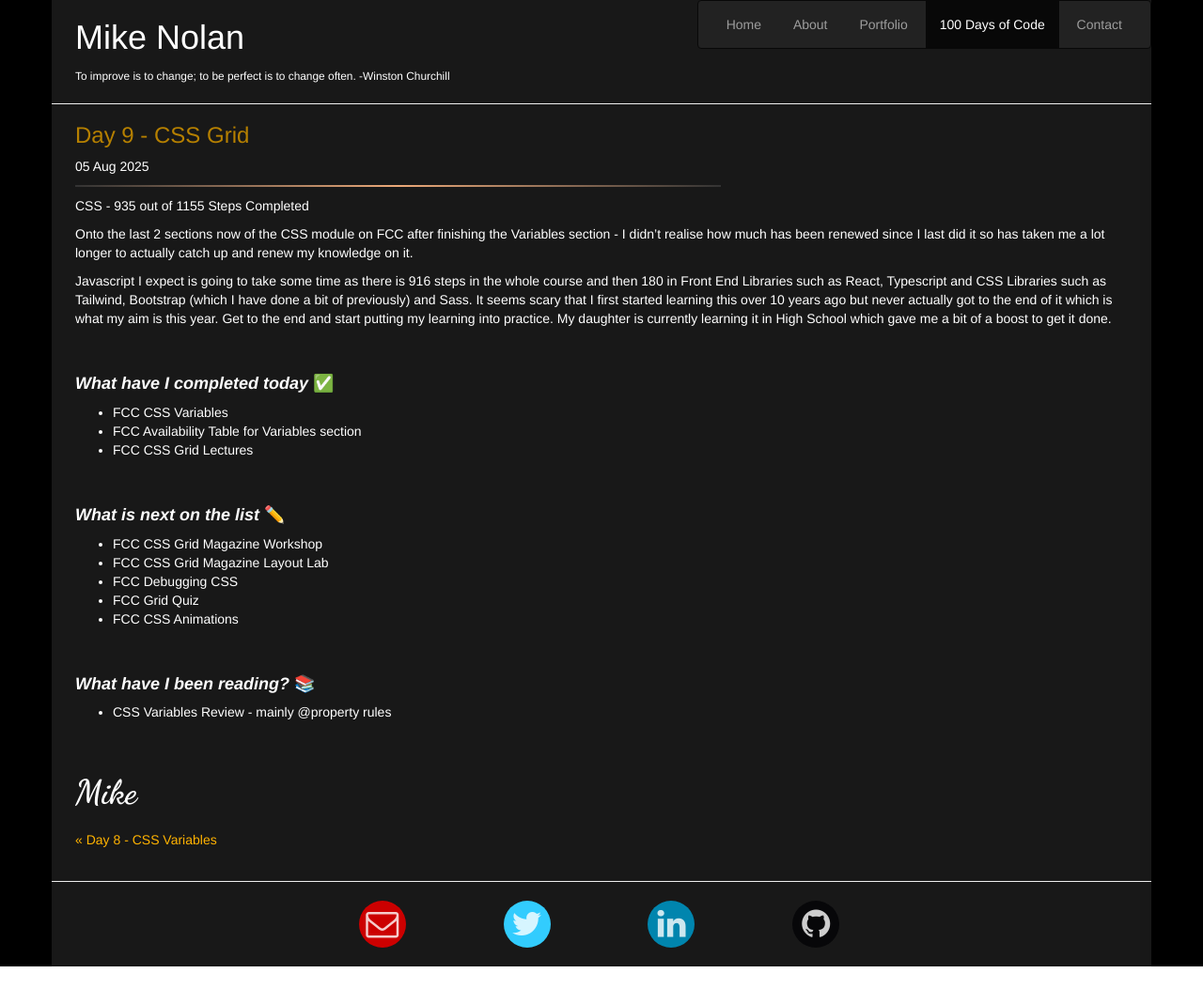
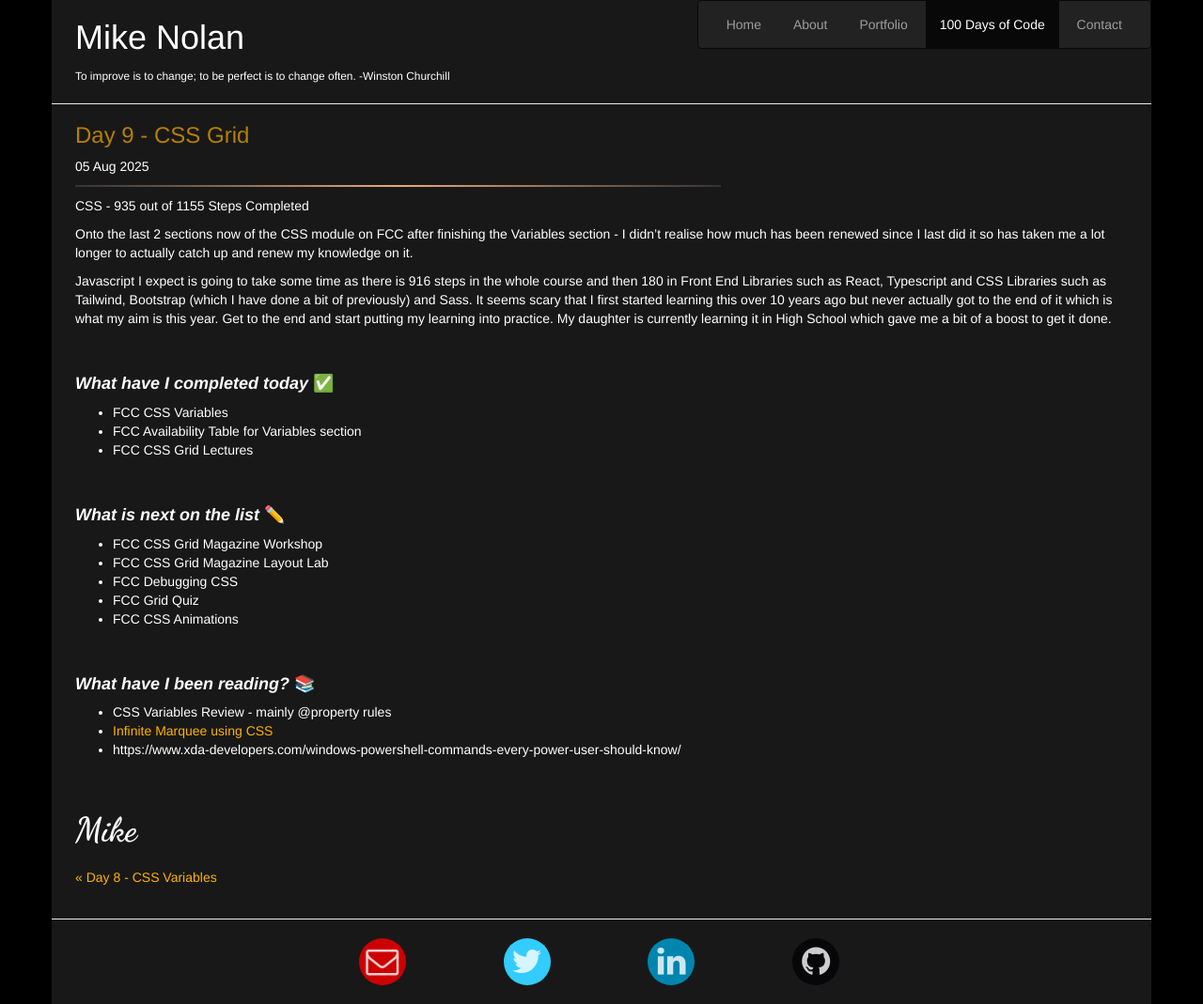
Before and after one commit to mikechristopher/100daysofcode, a Jekyll site: the page built from _posts/2025-08-05-CSS_Grid_Day9.md, in a window 1280 px wide. Shown: the whole page at 94% size. Built offline with Jekyll 4.4.1, drawn with Linux system fonts in a browser that asks for light colours; nearby versions of some CDN libraries; emoji names are drawn with the system emoji font; before the commit the page ends 1029 px from its top, so only the background shows below that.

Commit message:
Update 2025-08-05-CSS_Grid_Day9.md

```diff
--- a/_posts/2025-08-05-CSS_Grid_Day9.md
+++ b/_posts/2025-08-05-CSS_Grid_Day9.md
@@ -30,3 +30,5 @@ Javascript I expect is going to take some time as there is 916 steps in the whol
 #### ***What have I been reading?*** :books:
 
 - CSS Variables Review - mainly @property rules
+- <a href="https://frontendmasters.com/blog/infinite-marquee-animation-using-modern-css/"> Infinite Marquee using CSS</a>
+- https://www.xda-developers.com/windows-powershell-commands-every-power-user-should-know/
```
